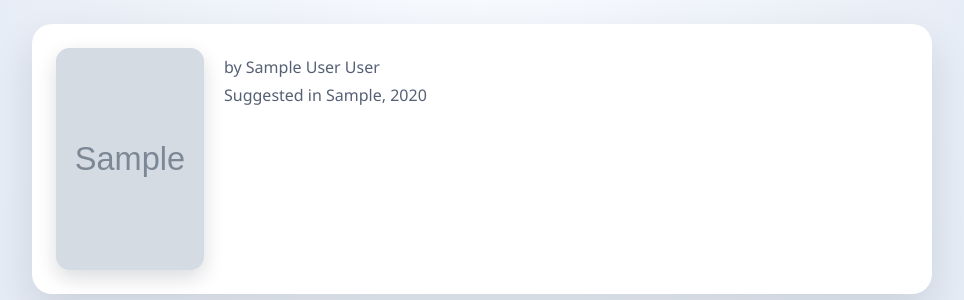
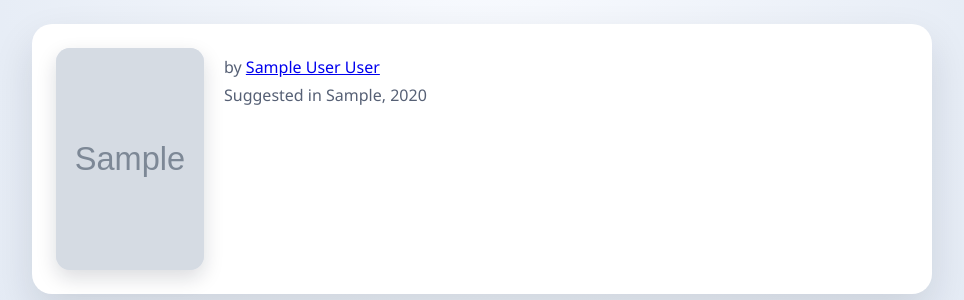
Before and after one commit to BabyninDmytro/FlaskLibrary, a Flask app: page /book/1 in a window 1280 px wide. Shown: the part 81-381 px from the top of the page, without its empty margins (158-1122 px from the left). Run offline with Flask 3, Linux system fonts and the light colour scheme; tables that the repository leaves empty hold one stand-in row (values such as "Sample post"); grey boxes marked "Sample" are stand-in pictures.

Commit message:
Make author names link to home search

```diff
--- a/templates/book.html
+++ b/templates/book.html
@@ -231,7 +231,12 @@
           loading="lazy"
         >
         <div class="book-details">
-          <p class="book-meta">by {{ book.author_name }} {{ book.author_surname }}</p>
+          <p class="book-meta">
+            by
+            <a href="{{ url_for('main.home', search=book.author_name ~ ' ' ~ book.author_surname) }}">
+              {{ book.author_name }} {{ book.author_surname }}
+            </a>
+          </p>
           <p class="book-meta">Suggested in {{ book.month }}, {{ book.year }}</p>
         </div>
       </div>
--- a/templates/home.html
+++ b/templates/home.html
@@ -219,7 +219,11 @@
         <li class="book-card">
           <a href="{{ url_for('main.book', book_id=book.id) }}">{{ book.title }}</a>
           <p class="book-meta">
-            by {{ book.author_name }} {{ book.author_surname }} · Suggested in {{ book.month }}, {{ book.year }}
+            by
+            <a href="{{ url_for('main.home', search=book.author_name ~ ' ' ~ book.author_surname) }}">
+              {{ book.author_name }} {{ book.author_surname }}
+            </a>
+            · Suggested in {{ book.month }}, {{ book.year }}
           </p>
         </li>
       {% else %}
```
